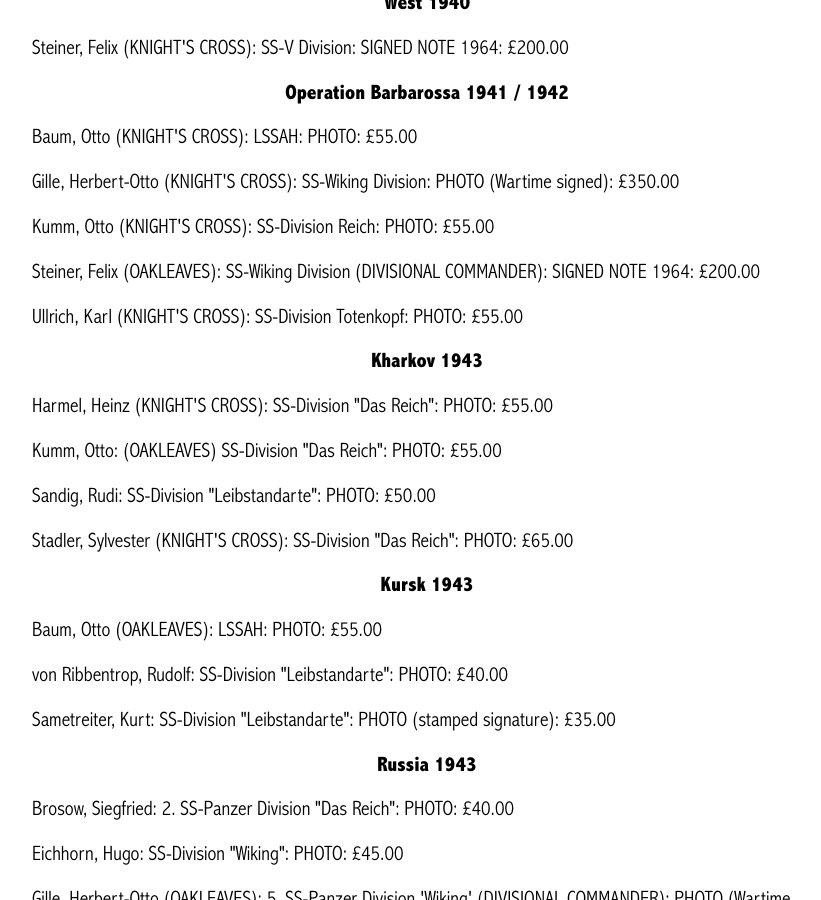
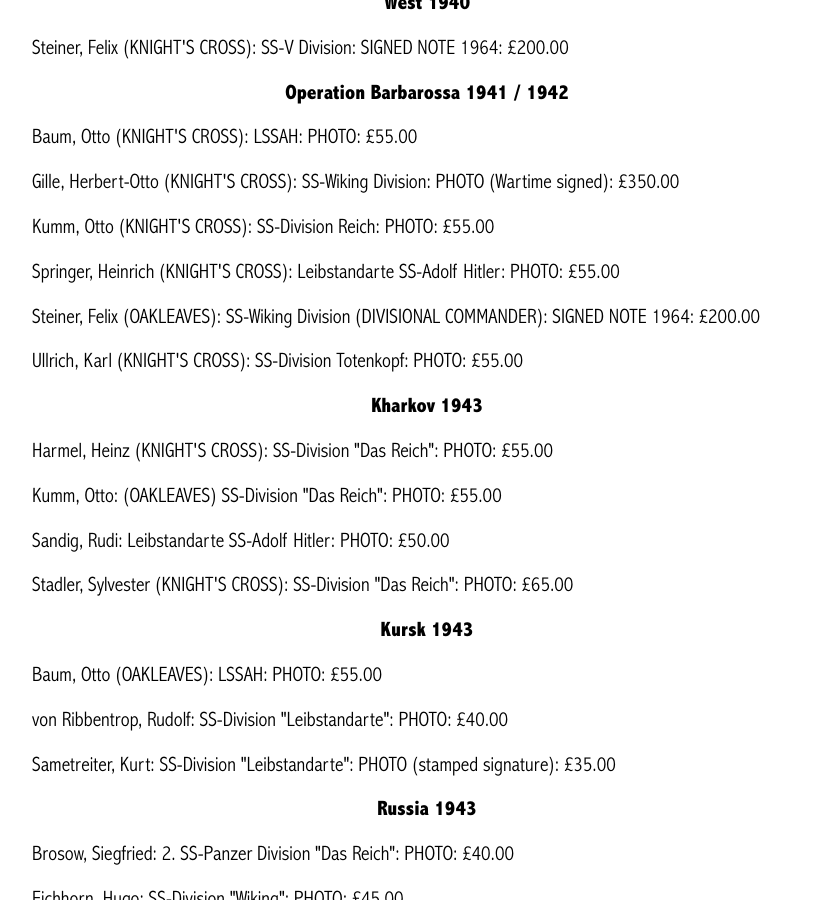
Before and after one commit to lahphotographs/lahphotographs.github.com, a Jekyll site: the page built from Waffen_SS_photos.md, in a window 1280 px wide and 900 px high, scrolled down 600 px. Shown: the whole window, without its empty margins (213-1034 px from the left). Built offline with Jekyll 4.4.1, drawn with Linux system fonts in a browser that asks for light colours; some of the changed text lies outside the part shown.

Commit message:
Update Waffen_SS_photos.md

```diff
--- a/Waffen_SS_photos.md
+++ b/Waffen_SS_photos.md
@@ -21,13 +21,14 @@ permalink: /waffen_ss_photos.html
 <p>Baum, Otto (KNIGHT'S CROSS): LSSAH: PHOTO: £55.00
 <p>Gille, Herbert-Otto (KNIGHT'S CROSS): SS-Wiking Division: PHOTO (Wartime signed): £350.00
 <p>Kumm,	Otto (KNIGHT'S CROSS):	SS-Division Reich:	PHOTO: £55.00
+<p>Springer,	Heinrich (KNIGHT'S CROSS):	Leibstandarte SS-Adolf Hitler:	PHOTO: £55.00
 <p>Steiner,	Felix (OAKLEAVES):	SS-Wiking Division (DIVISIONAL COMMANDER):	SIGNED NOTE 1964: £200.00
 <p>Ullrich,	Karl (KNIGHT'S CROSS):	SS-Division Totenkopf:	PHOTO: £55.00
 <br />
 <p><b><center>Kharkov 1943</center></b></p>
 <p>Harmel,	Heinz (KNIGHT'S CROSS):	SS-Division "Das Reich":	PHOTO: £55.00
 <p>Kumm,	Otto:	(OAKLEAVES) SS-Division "Das Reich":	PHOTO: £55.00
-<p>Sandig,	Rudi:	SS-Division "Leibstandarte":	PHOTO: £50.00
+<p>Sandig,	Rudi:	Leibstandarte SS-Adolf Hitler:	PHOTO: £50.00
 <p>Stadler,	Sylvester (KNIGHT'S CROSS):	SS-Division "Das Reich":	PHOTO: £65.00
 <br />
 <p><b><center>Kursk 1943</center></b></p>
@@ -104,6 +105,7 @@ permalink: /waffen_ss_photos.html
 <p>Behler,	Klemens:	23. SS-Division 'Nederland':	PHOTO: £40.00
 <br />
 <p><b><center>Pomerania / Poland / Germany 1945</center></b></p>
+<p>Brommann,	Karl:	(s) SS-Panzer Abteilung 503:	SIGNED ILLUSTRATION: £35.00
 <p>Egger,	Paul:	(s) SS-Panzer Abteilung 502:	PHOTO (large format): £40.00
 <p>Girg,	Walter (OAKLEAVES): SS-Jäger-Battalion 502:	PHOTO, POST-WAR PHOTO:	£45.00
 <p>Hund,	Willi:	11. SS-Pz.Gren.Division "Nordland": PHOTO: £40.00
```
